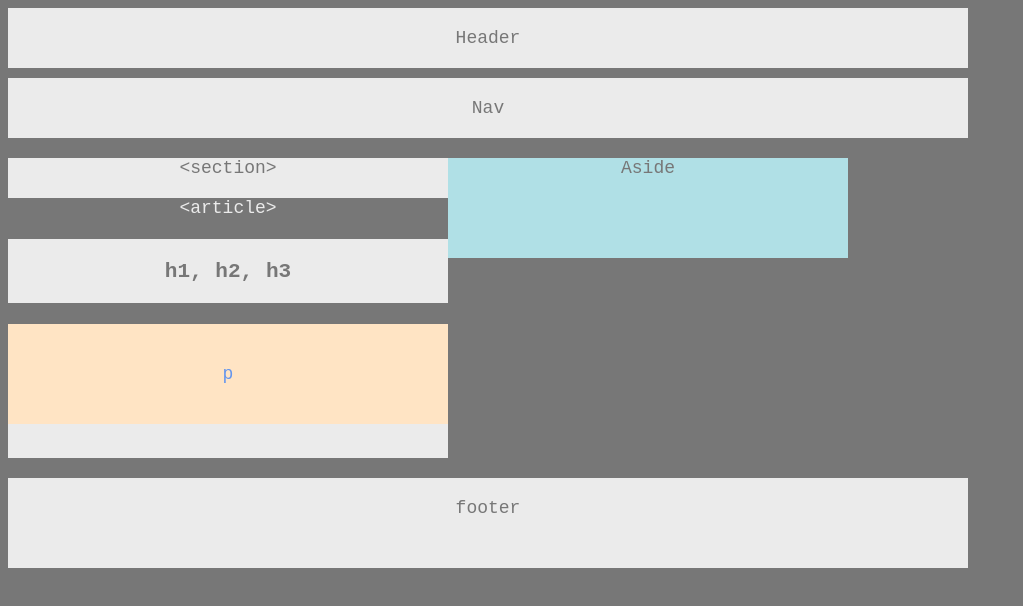
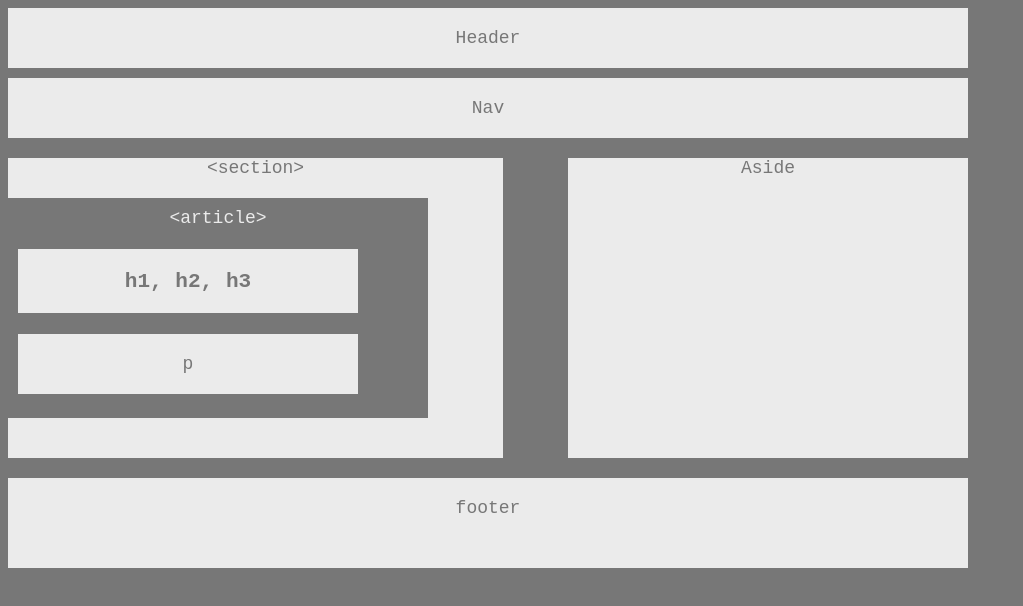
Before and after one commit to morralex/HW-Wireframe, a plain HTML site: page index.html in a window 1280 px wide. Shown: the whole page, without its empty margins (0-1023 px from the left). Drawn offline with Linux system fonts and the light colour scheme.

Commit message:
colors aligned

```diff
--- a/style.css
+++ b/style.css
@@ -31,32 +31,37 @@ section {
     background-color: #ebebeb;
     margin-bottom: 20px;
     height: 300px;
+    width: 495px;
     float: left;
 }
 article {
     background-color: #777;
     color: #ebebeb;
     margin-top: 20px;
+    height: 200px;
+    width:400px;
+    padding: 10px;
 }
 h1 {
     background-color: #ebebeb;
     color: #777;
     padding: 20px;
-    width: 400px;
+    width: 300px;
 }
 p {
-    background-color: bisque;
-    color: cornflowerblue;
-    margin-bottom: 20px;
-    padding: 40px;
+    background-color: #ebebeb;
+    color: #777;
+    margin-bottom: 10px;
+    padding: 20px;
+    width: 300px;
 }
 /* -------------- Aside ------------------*/
 aside {
-    background-color: powderblue;
+    background-color: #ebebeb;
     width: 400px;
-    height: 100px;
+    height: 300px;
     margin-bottom: 20px;
-    float: left;
+    float: right;
 }
 /*-------------------END------------------*/
 footer {
```
